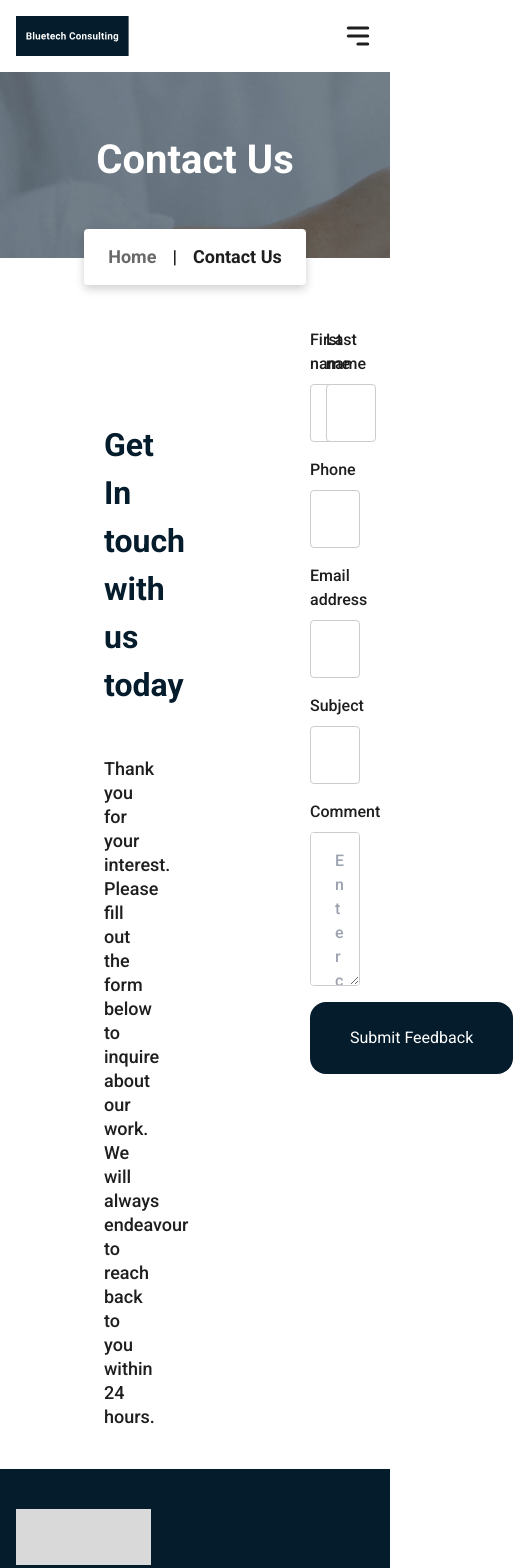
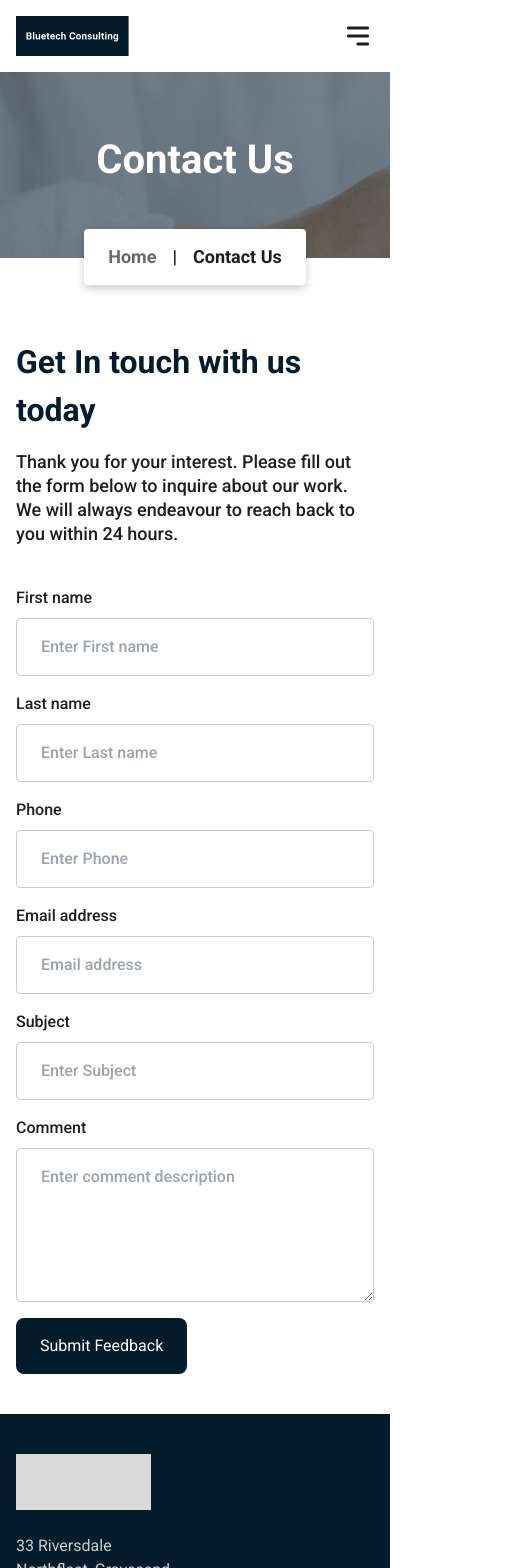
Before and after one commit to elijahthis/bluetech-consulting, a Next.js app: page /contact-us in a window 390 px wide. Shown: the top 1568 px of the page, 513 px wide, since content can reach past the window. Built offline with nearby package versions, Linux system fonts and the light colour scheme.

Commit message:
feat: contact responsive

```diff
--- a/app/contact-us/page.tsx
+++ b/app/contact-us/page.tsx
@@ -12,12 +12,12 @@ const ContactUs = () => {
 				navTo={{ label: "Contact Us", link: "/contact-us" }}
 			/>
 			{!done ? (
-				<div className="grid grid-cols-2 gap-[206px] px-[104px] pb-10 pt-[70px]  ">
+				<div className="lg:grid lg:grid-cols-2 flex flex-col items-stretch lg:gap-[206px] gap-10 lg:px-[104px] px-4 pb-10 lg:pt-[70px] pt-10  ">
 					<SideText />
 					<ContactForm setDone={(val: boolean) => setDone(val)} />
 				</div>
 			) : (
-				<div className="py-20 px-[282px] ">
+				<div className="py-20 lg:px-[282px] ">
 					<ContactSuccess />
 				</div>
 			)}
--- a/components/Button/index.tsx
+++ b/components/Button/index.tsx
@@ -20,7 +20,7 @@ const Button = ({
 }: ButtonProps) => {
 	return (
 		<button
-			className={`rounded-2xl bg-[#051C2C] text-white w-max px-10 py-6 text-base `}
+			className={`lg:rounded-2xl rounded-lg bg-[#051C2C] text-white w-max lg:px-10 px-6 lg:py-6 py-4 text-base `}
 			onClick={(e: MouseEvent<HTMLButtonElement>) => {
 				if (disabled) e.preventDefault();
 				else if (!loading) onClick && onClick();
--- a/pageParts/contact-us/ContactForm.tsx
+++ b/pageParts/contact-us/ContactForm.tsx
@@ -16,7 +16,7 @@ export const ContactForm = ({
 				setDone(true);
 			}}
 		>
-			<div className="grid grid-cols-2 gap-4">
+			<div className="lg:grid lg:grid-cols-2 flex flex-col items-stretch gap-4">
 				<InputComponent
 					label="First name"
 					placeholder="Enter First name"
--- a/pageParts/contact-us/ContactSuccess.tsx
+++ b/pageParts/contact-us/ContactSuccess.tsx
@@ -1,6 +1,6 @@
 export const ContactSuccess = () => {
 	return (
-		<div className="bg-[#F0F9FF] py-[128px] px-[169px] flex flex-col items-center gap-10 text-center ">
+		<div className="bg-[#F0F9FF] lg:py-[128px] py-12 lg:px-[169px] px-4 flex flex-col items-center gap-10 text-center ">
 			<h2 className="text-[32px]  ">Feedback submitted</h2>
 			<p className="text-[18px] leading-[24px] font-medium rounded-lg ">
 				Thank you for submitting your feedback. we really appreciate and hope to
--- a/pageParts/contact-us/SideText.tsx
+++ b/pageParts/contact-us/SideText.tsx
@@ -1,7 +1,7 @@
 export const SideText = () => {
 	return (
-		<div className="mt-[93px]">
-			<h2 className="text-[32px] mb-12 ">Get In touch with us today</h2>
+		<div className="lg:mt-[93px] mt-10">
+			<h2 className="text-[32px] lg:mb-12 mb-4 ">Get In touch with us today</h2>
 			<p className="text-[18px] leading-[24px] font-medium ">
 				Thank you for your interest. Please fill out the form below to inquire
 				about our work. We will always endeavour to reach back to you within 24
```
